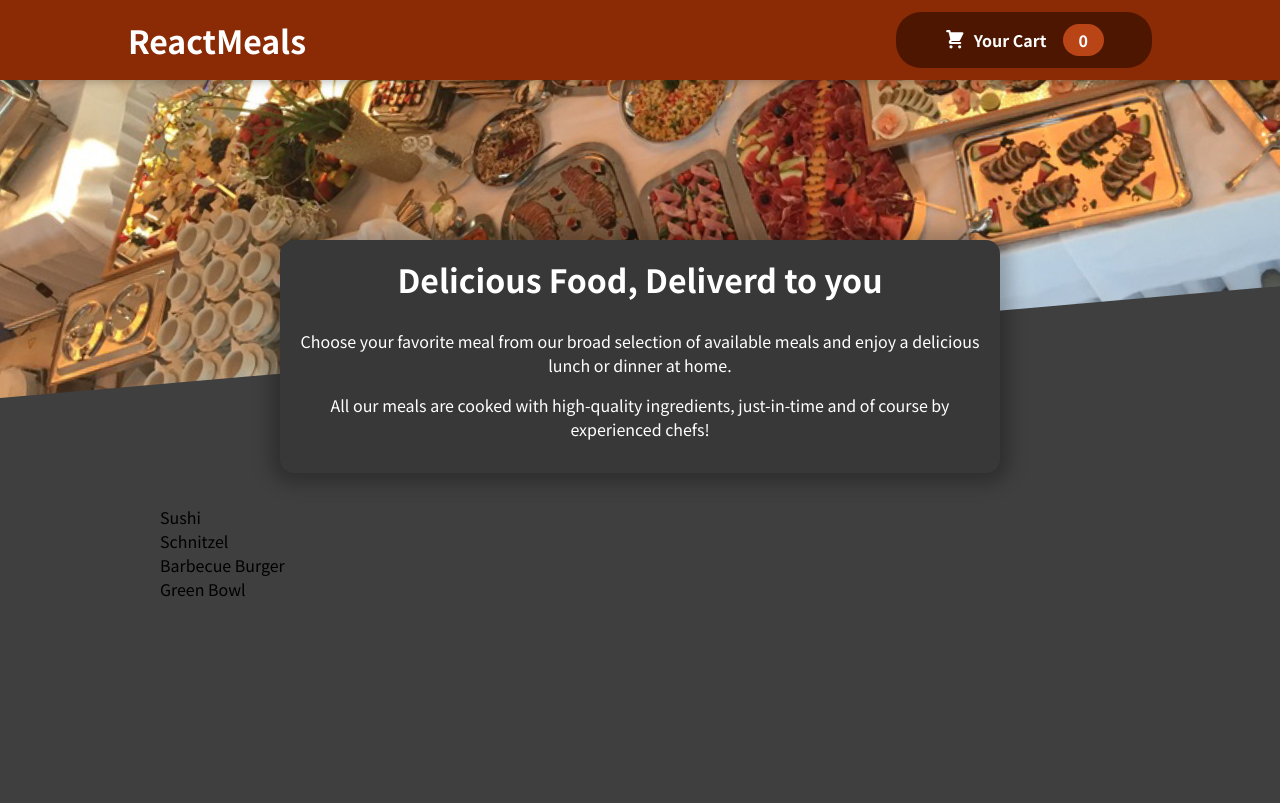
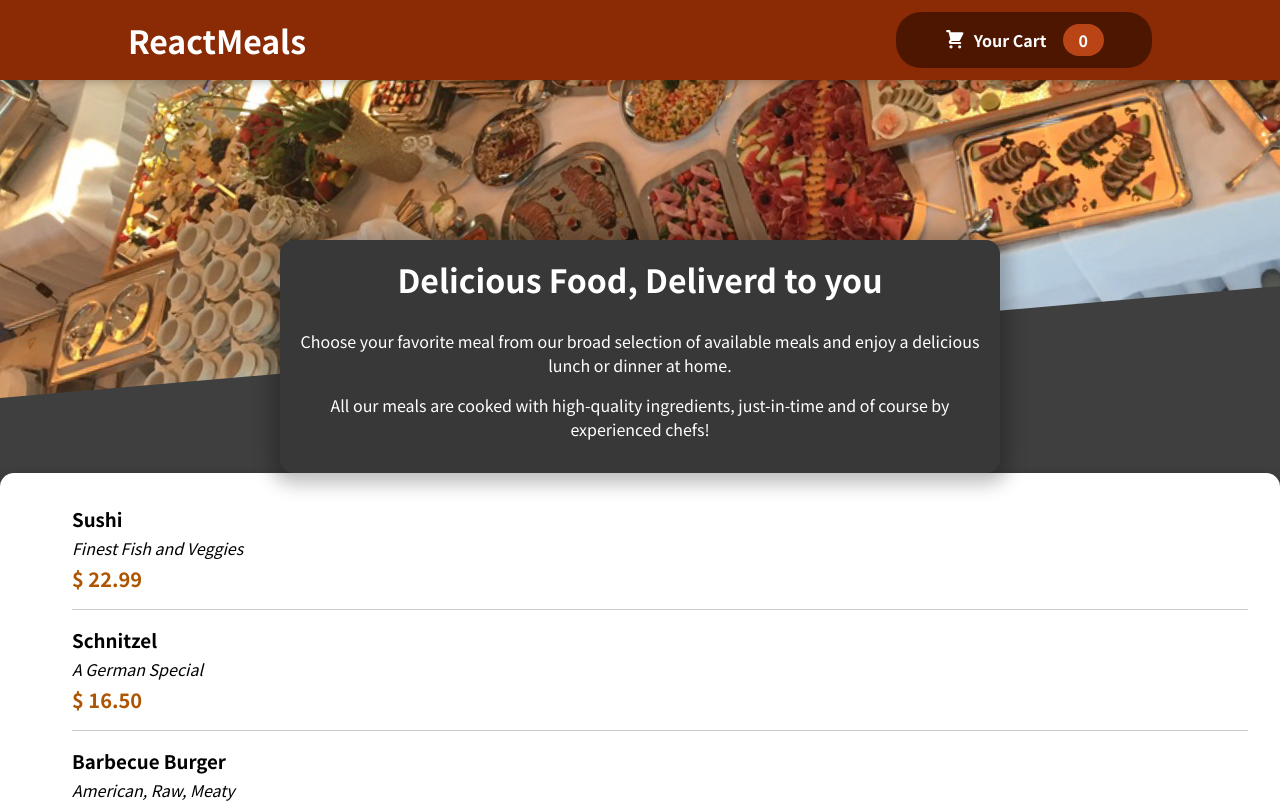
Before and after one commit to adarshahelvar/React---Restaurants-app, a React (Create React App) app: page / in a window 1280 px wide. Shown: the top 803 px of the page. Built offline with nearby package versions, Linux system fonts and the light colour scheme.

Commit message:
Showing Meals on Screen

```diff
--- a/src/components/Meals/AvailableMeals.js
+++ b/src/components/Meals/AvailableMeals.js
@@ -1,5 +1,7 @@
 import React from 'react';
 import classes from './AvailableMeals.module.css';
+import Card from '../UI/Card';
+import MealItem from './MealItem/MealItem';
 
 const DUMMY_MEALS = [
     {
@@ -30,14 +32,21 @@
 
 
 const AvailableMeals =() =>{
-    const mealsList = DUMMY_MEALS.map(meal =><li>{meal.name}</li>)
+    const mealsList = DUMMY_MEALS.map((meal) =>(
+    <MealItem
+        key={meal.id}
+        name={meal.name}
+        description={meal.description}
+        price = {meal.price}
+    />
+    ));
     return(
-        <section className={classes.meals}>
+        <Card className= {classes.meals} >
             <ul>
                 {mealsList}
 
             </ul>
-        </section>
+        </Card>
     )
 }
 
--- /dev/null
+++ b/src/components/Meals/MealItem/MealItem.js
@@ -0,0 +1,19 @@
+import classes from './MealItem.module.css';
+
+const MealItem = props =>{
+const price = `$ ${props.price.toFixed(2)}`;  //toFixed(2) to provide two decimal point
+
+    return(
+        <li className={classes.meal}>
+            <div>
+                <h3>{props.name}</h3>
+                <div className={classes.description}>{props.description}</div>
+                <div className={classes.price}>{price}</div>
+            </div>
+            <div>
+            </div>
+        </li>
+    )
+}
+
+export default MealItem;
--- /dev/null
+++ b/src/components/Meals/MealItem/MealItem.module.css
@@ -0,0 +1,22 @@
+.meal {
+    display: flex;
+    justify-content: space-between;
+    margin: 1rem;
+    padding-bottom: 1rem;
+    border-bottom: 1px solid #ccc;
+  }
+
+  .meal h3 {
+    margin: 0 0 0.25rem 0;
+  }
+
+  .description {
+    font-style: italic;
+  }
+
+  .price {
+    margin-top: 0.25rem;
+    font-weight: bold;
+    color: #ad5502;
+    font-size: 1.25rem;
+  }
--- /dev/null
+++ b/src/components/UI/Card.js
@@ -0,0 +1,10 @@
+import React from 'react';
+import classes from './Card.module.css';
+
+const Card = (props) =>{
+    return(
+        <div className={classes.card}>{props.children}</div>
+    )
+}
+
+export default Card;
--- /dev/null
+++ b/src/components/UI/Card.module.css
@@ -0,0 +1,6 @@
+.card {
+    padding: 1rem;
+    box-shadow: 0 2px 8px rgba(0, 0, 0, 0.25);
+    border-radius: 14px;
+    background-color: white;
+  }
```
Also changed, not shown: src/components/Meals/MealItem/MealItemForm.js (added), 1 other file (tests, documents, lock files or other folders).
